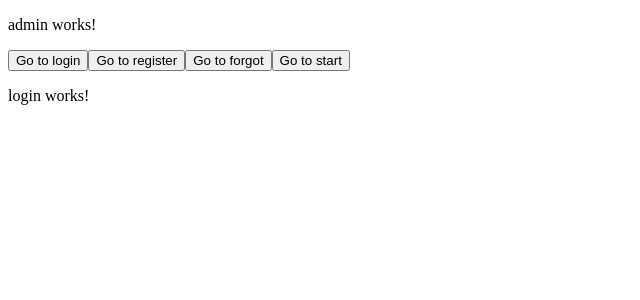
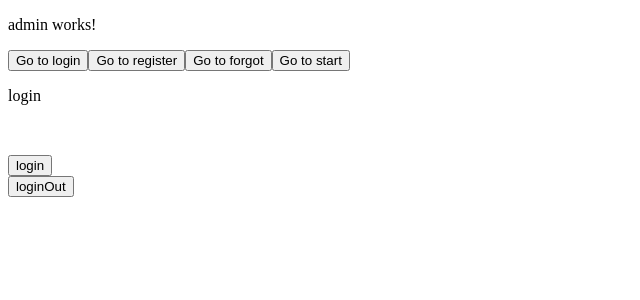
Before and after one commit to MikeZielony/kids-bank, an Angular app: page /admin in a window 1280 px wide. Both pictures are taken after a click on the button "Go to login". Shown: the top 300 px of the page, without its empty margins (0-640 px from the left). Built offline with nearby package versions, Linux system fonts and the light colour scheme.

Commit message:
Add new balance

```diff
--- a/src/app/admin/login/login.component.html
+++ b/src/app/admin/login/login.component.html
@@ -1 +1,7 @@
-<p>login works!</p>
+<p>login</p>
+<br>
+<p>
+  <button> login</button><br>
+  <button> loginOut</button><br>
+
+</p>
--- a/src/app/admin/login/login.component.ts
+++ b/src/app/admin/login/login.component.ts
@@ -11,5 +11,7 @@ export class LoginComponent implements OnInit {
 
   ngOnInit(): void {
   }
+  public login(): void {
 
+  }
 }
--- a/src/assets/jsons/accounts.json
+++ b/src/assets/jsons/accounts.json
@@ -2,12 +2,12 @@
   {
     "id": 0,
     "name": "Sara",
-    "balance": 5
+    "balance": 10
   },
   {
     "id": 1,
     "name": "Róża",
-    "balance": 5
+    "balance": 10
   }
 
 ]
```
Also changed, not shown: src/app/services/auth-service.service.ts (added, +9 -0 lines), 1 other file (tests, documents, lock files or other folders).
